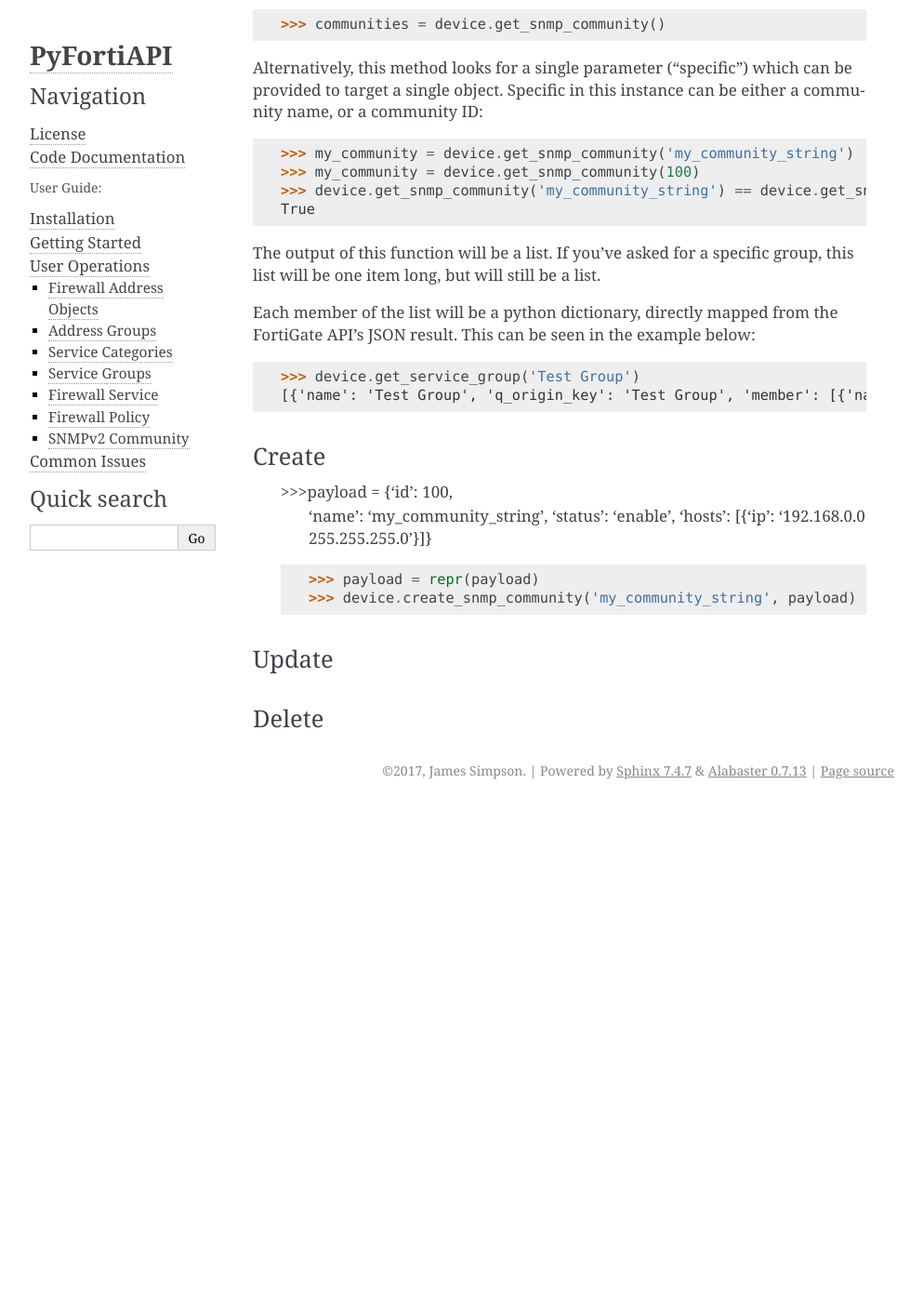
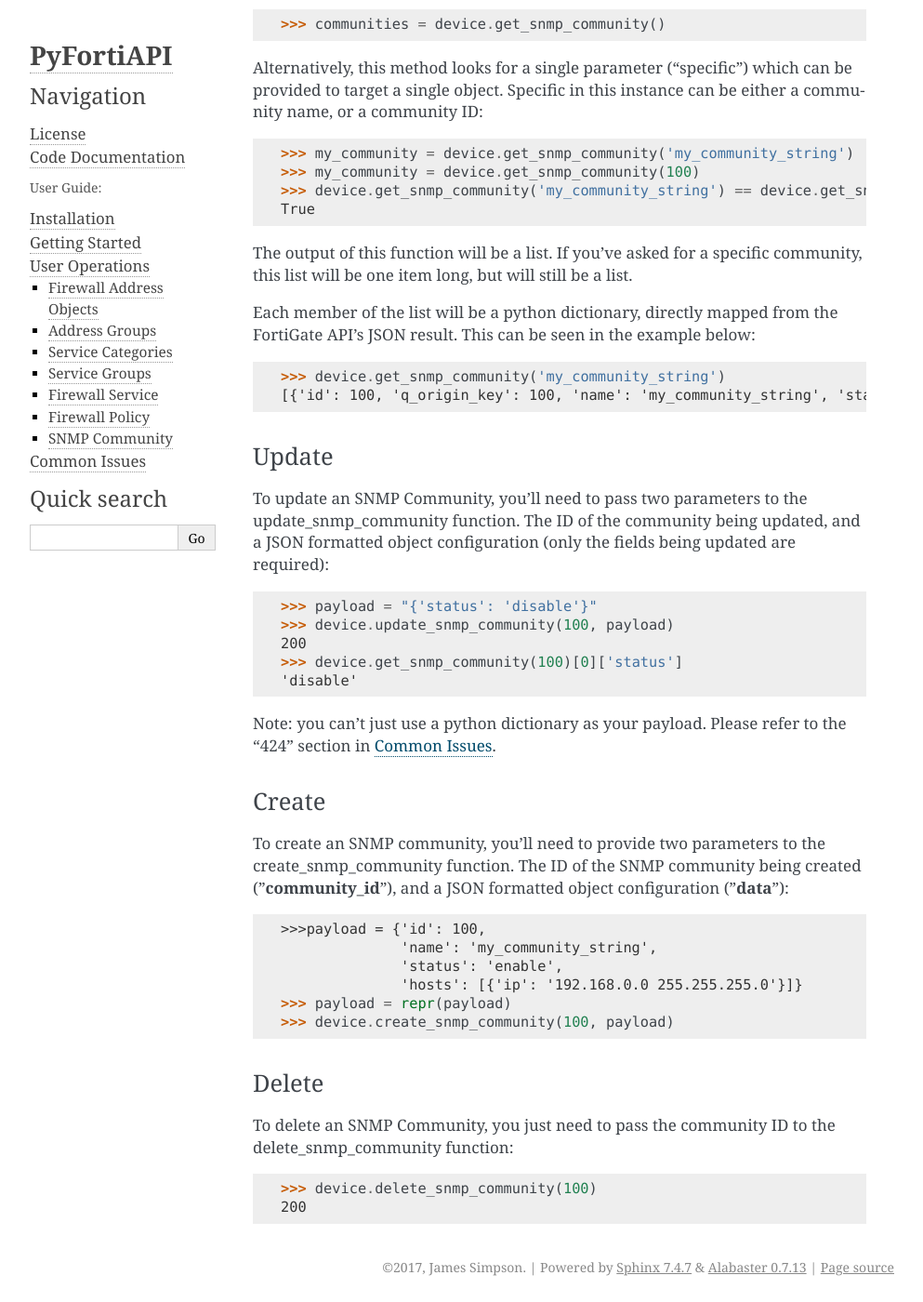
Before and after one commit to PyFortiAPI/PyFortiAPI, a Sphinx documentation site: the page built from docs/user/operations.rst, in a window 1280 px wide and 1400 px high, scrolled down 9140 px. Shown: the whole window at 93% size, without its empty margins (148-1141 px from the left). Built offline with Sphinx 7.4.7, drawn with Linux system fonts in a browser that asks for light colours; before the commit the page ends 10008 px from its top, so only the background shows below that; some of the changed text lies outside the part shown.

Commit message:
initial documentation complete added optional "vdom" parameter to take multi-vdom setups into account replaced some "community_string" parameters with "community_id"

```diff
--- a/docs/conf.py
+++ b/docs/conf.py
@@ -55,9 +55,9 @@ author = 'James Simpson'
 # built documents.
 #
 # The short X.Y version.
-version = '0.0.0'
+version = '0.0.2'
 # The full version, including alpha/beta/rc tags.
-release = '0.0.0'
+release = '0.0.2'
 
 # The language for content autogenerated by Sphinx. Refer to documentation
 # for a list of supported languages.
--- a/docs/user/operations.rst
+++ b/docs/user/operations.rst
@@ -326,7 +326,7 @@ To update a firewall policy, you'll need to pass two parameters to the update_fi
 the firewall policy being updated, and a JSON formatted object configuration (only the fields being updated are
 required)::
 
-    payload = "{'status': 'disable'}"
+    >>> payload = "{'status': 'disable'}"
     >>> device.update_firewall_policy(500, payload)
     200
     >>> device.get_firewall_policy(500)[0]['status']
@@ -385,13 +385,13 @@ To delete a firewall policy, you just need to pass the policy ID to the delete_f
     200
 
 
-SNMPv2 Community
-----------------
+SNMP Community
+--------------
 
 Get
 ~~~
 
-To get all SNMPv2 communities from your device::
+To get all SNMP communities from your device::
 
     >>> communities = device.get_snmp_community()
 
@@ -403,31 +403,49 @@ Specific in this instance can be either a community name, or a community ID::
     >>> device.get_snmp_community('my_community_string') == device.get_snmp_community(100)
     True
 
-The output of this function will be a list. If you've asked for a specific group, this list will be one item long,
+The output of this function will be a list. If you've asked for a specific community, this list will be one item long,
 but will still be a list.
 
 Each member of the list will be a python dictionary, directly mapped from the FortiGate API's JSON result. This can be
 seen in the example below::
 
-    >>> device.get_service_group('Test Group')
-    [{'name': 'Test Group', 'q_origin_key': 'Test Group', 'member': [{'name': 'Test', 'q_origin_key': 'Test'}], 'proxy': 'disable', 'comment': '', 'color': 0}]
+    >>> device.get_snmp_community('my_community_string')
+    [{'id': 100, 'q_origin_key': 100, 'name': 'my_community_string', 'status': 'enable', 'hosts': [{'id': 1, 'q_origin_key': 1, 'source-ip': '0.0.0.0', 'ip': '192.168.0.0 255.255.255.0', 'ha-direct': 'disable', 'host-type': 'any'}], 'hosts6': [], 'query-v1-status': 'enable', 'query-v1-port': 161, 'query-v2c-status': 'enable', 'query-v2c-port': 161, 'trap-v1-status': 'enable', 'trap-v1-lport': 162, 'trap-v1-rport': 162, 'trap-v2c-status': 'enable', 'trap-v2c-lport': 162, 'trap-v2c-rport': 162, 'events': 'cpu-high mem-low log-full intf-ip vpn-tun-up vpn-tun-down ha-switch ha-hb-failure ips-signature ips-anomaly av-virus av-oversize av-pattern av-fragmented fm-if-change bgp-established bgp-backward-transition ha-member-up ha-member-down ent-conf-change av-conserve av-bypass av-oversize-passed av-oversize-blocked ips-pkg-update ips-fail-open faz-disconnect wc-ap-up wc-ap-down fswctl-session-up fswctl-session-down load-balance-real-server-down'}]
 
+
+Update
+~~~~~~
+
+To update an SNMP Community, you'll need to pass two parameters to the update_snmp_community function. The ID of the
+community being updated, and a JSON formatted object configuration (only the fields being updated are required)::
+
+    >>> payload = "{'status': 'disable'}"
+    >>> device.update_snmp_community(100, payload)
+    200
+    >>> device.get_snmp_community(100)[0]['status']
+    'disable'
+
+Note: you can't just use a python dictionary as your payload. Please refer to the "424" section in
+:doc:`common_issues`.
 
 Create
 ~~~~~~
+
+To create an SNMP community, you'll need to provide two parameters to the create_snmp_community function. The ID
+of the SNMP community being created ("**community_id**"), and a JSON formatted object configuration ("**data**")::
 
     >>>payload = {'id': 100,
                   'name': 'my_community_string',
                   'status': 'enable',
                   'hosts': [{'ip': '192.168.0.0 255.255.255.0'}]}
     >>> payload = repr(payload)
-    >>> device.create_snmp_community('my_community_string', payload)
+    >>> device.create_snmp_community(100, payload)
 
-
-
-
-Update
-~~~~~~
 
 Delete
 ~~~~~~
+
+To delete an SNMP Community, you just need to pass the community ID to the delete_snmp_community function::
+
+    >>> device.delete_snmp_community(100)
+    200
```
Also changed, not shown: docs/user/quickstart.rst (+10 -1 lines), pyfortiapi.py (+22 -24 lines).
